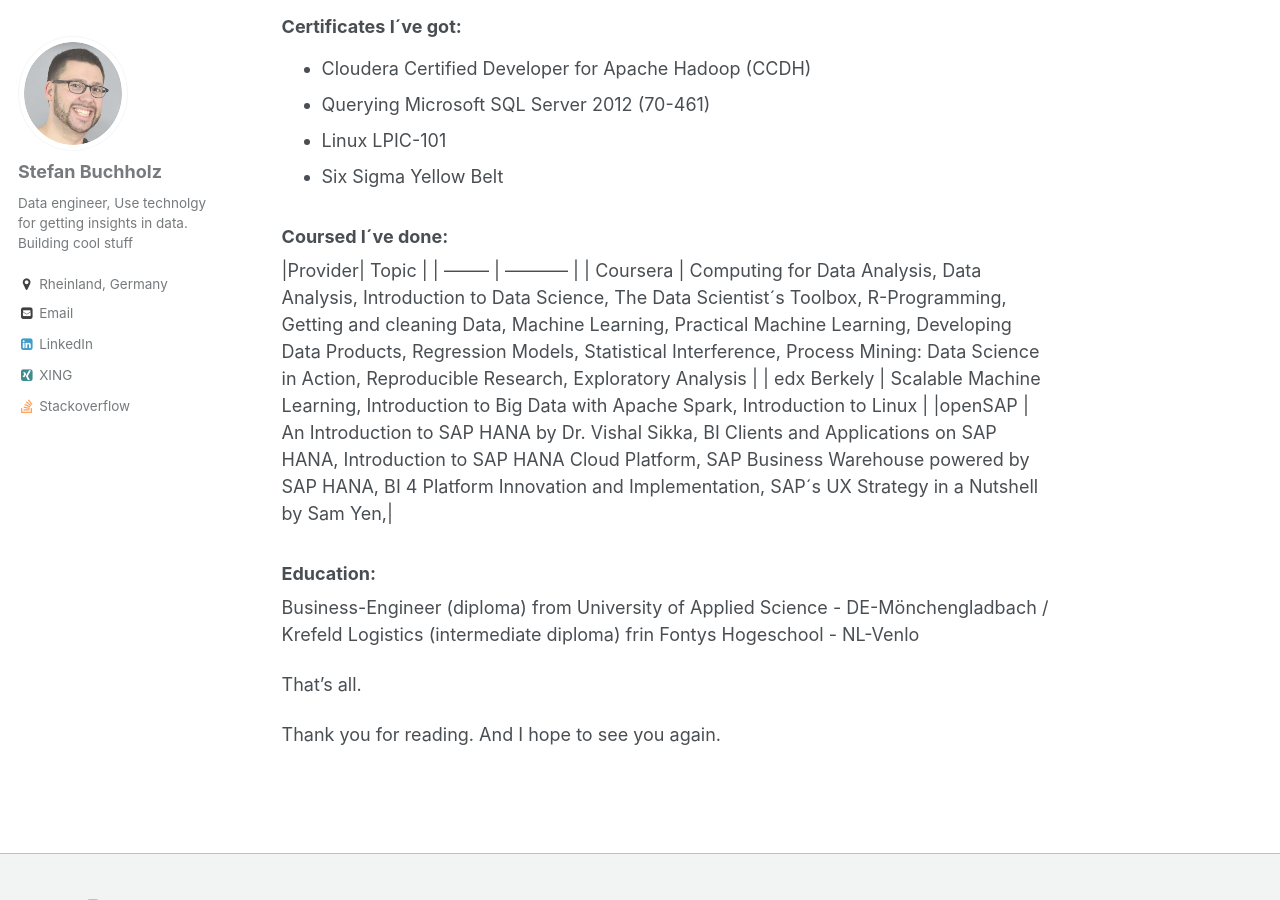
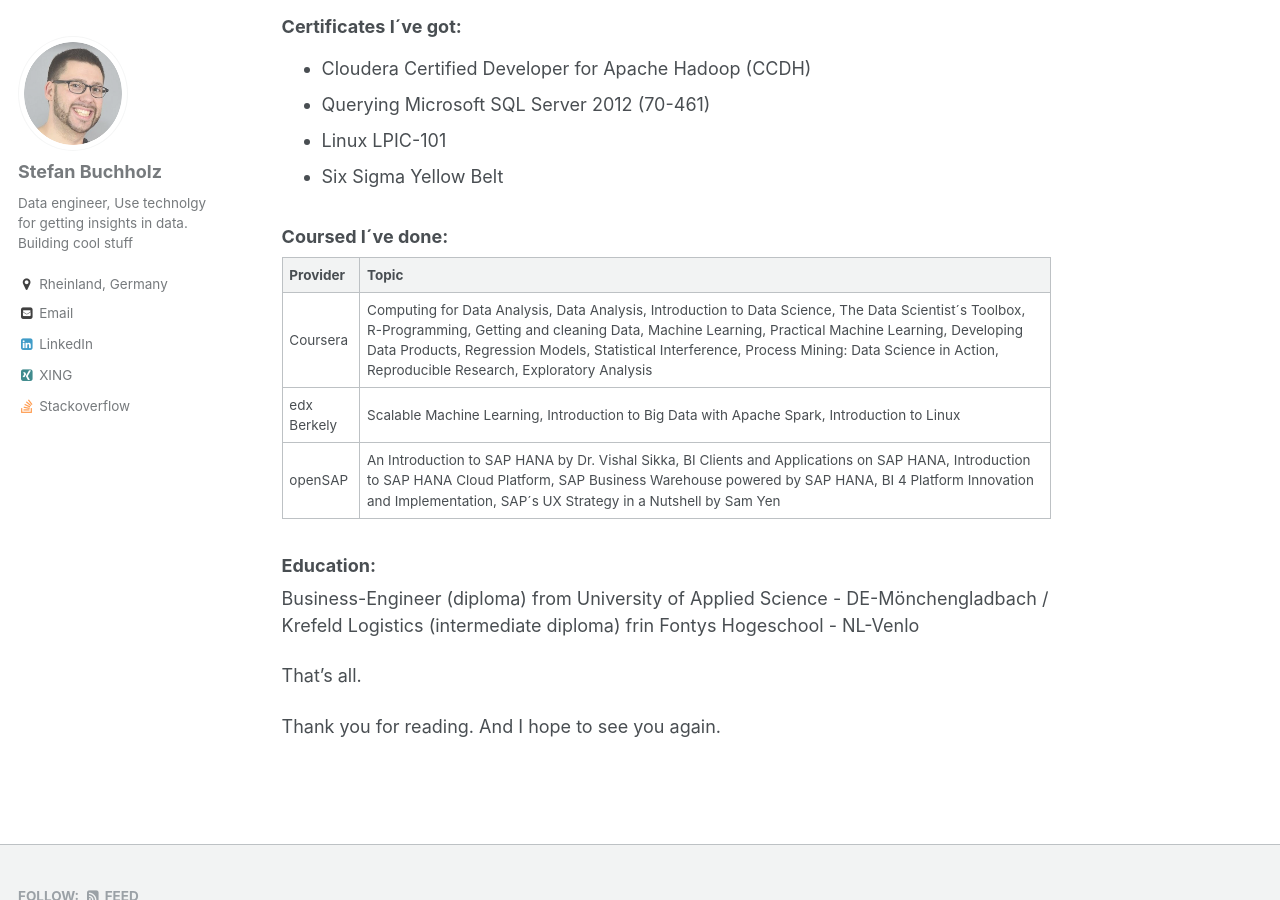
Before and after one commit to gordonshamway/blog, a Jekyll site: the page built from about/index.md, in a window 1280 px wide and 900 px high, scrolled down 1600 px. Built offline with Jekyll 4.4.1, drawn with Linux system fonts in a browser that asks for light colours.

```diff
--- a/about/index.md
+++ b/about/index.md
@@ -41,11 +41,12 @@ Logistics | SQL-Server 2008, DB2, MySQL, Pentaho Data Integration, Pentaho Repor
 
 
 ### Coursed I´ve done:
+
 |Provider| Topic	|
 | -------- | ----------- |
 | Coursera | Computing for Data Analysis, Data Analysis, Introduction to Data Science, The Data Scientist´s Toolbox, R-Programming, Getting and cleaning Data, Machine Learning, Practical Machine Learning, Developing Data Products, Regression Models, Statistical Interference, Process Mining: Data Science in Action, Reproducible Research, Exploratory Analysis |
 | edx Berkely | Scalable Machine Learning, Introduction to Big Data with Apache Spark, Introduction to Linux |
-|openSAP | An Introduction to SAP HANA by Dr. Vishal Sikka, BI Clients and Applications on SAP HANA, Introduction to SAP HANA Cloud Platform, SAP Business Warehouse powered by SAP HANA, BI 4 Platform Innovation and Implementation, SAP´s UX Strategy in a Nutshell by Sam Yen,|
+|openSAP | An Introduction to SAP HANA by Dr. Vishal Sikka, BI Clients and Applications on SAP HANA, Introduction to SAP HANA Cloud Platform, SAP Business Warehouse powered by SAP HANA, BI 4 Platform Innovation and Implementation, SAP´s UX Strategy in a Nutshell by Sam Yen|
 
 ### Education:
 Business-Engineer (diploma) from University of Applied Science - DE-Mönchengladbach / Krefeld
```
